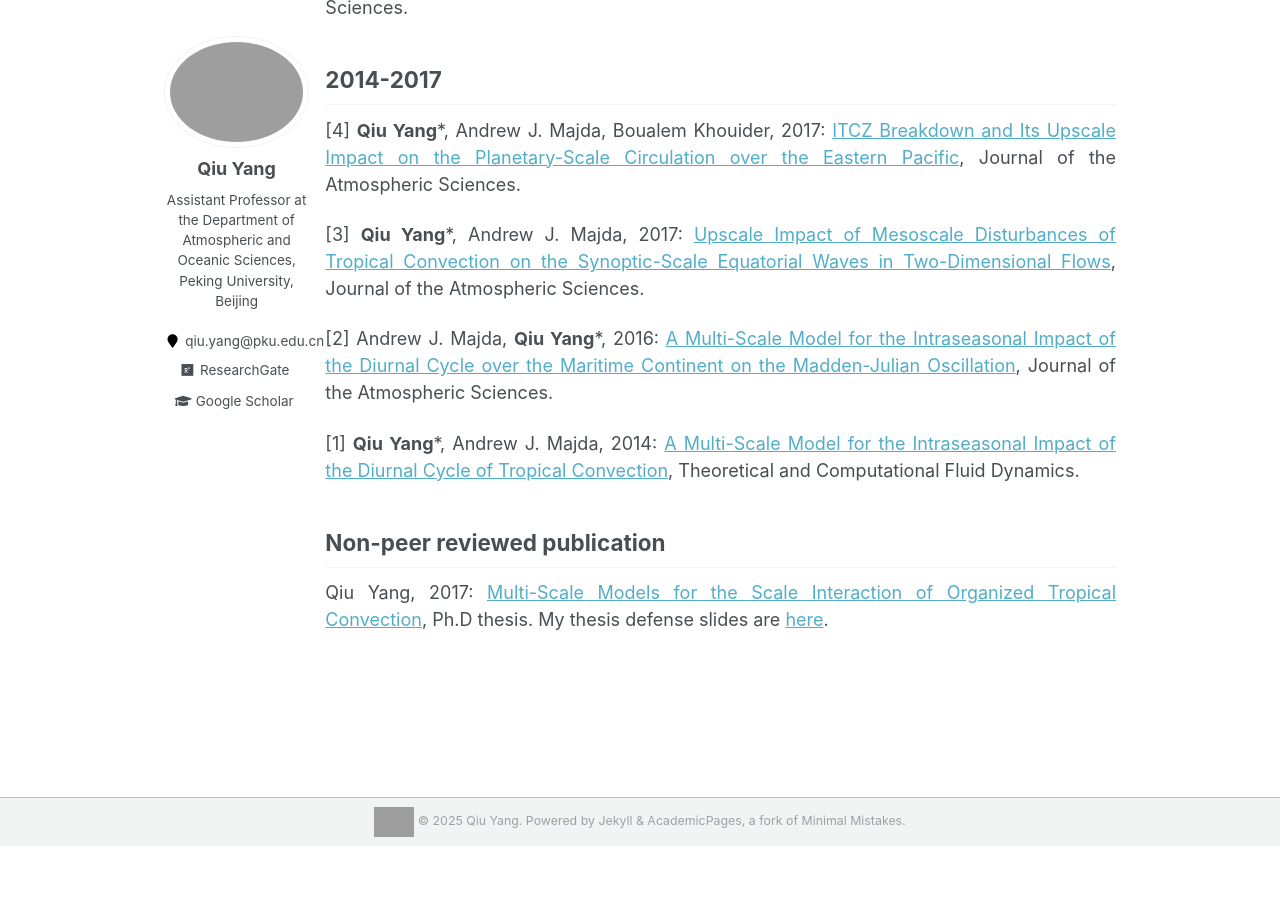
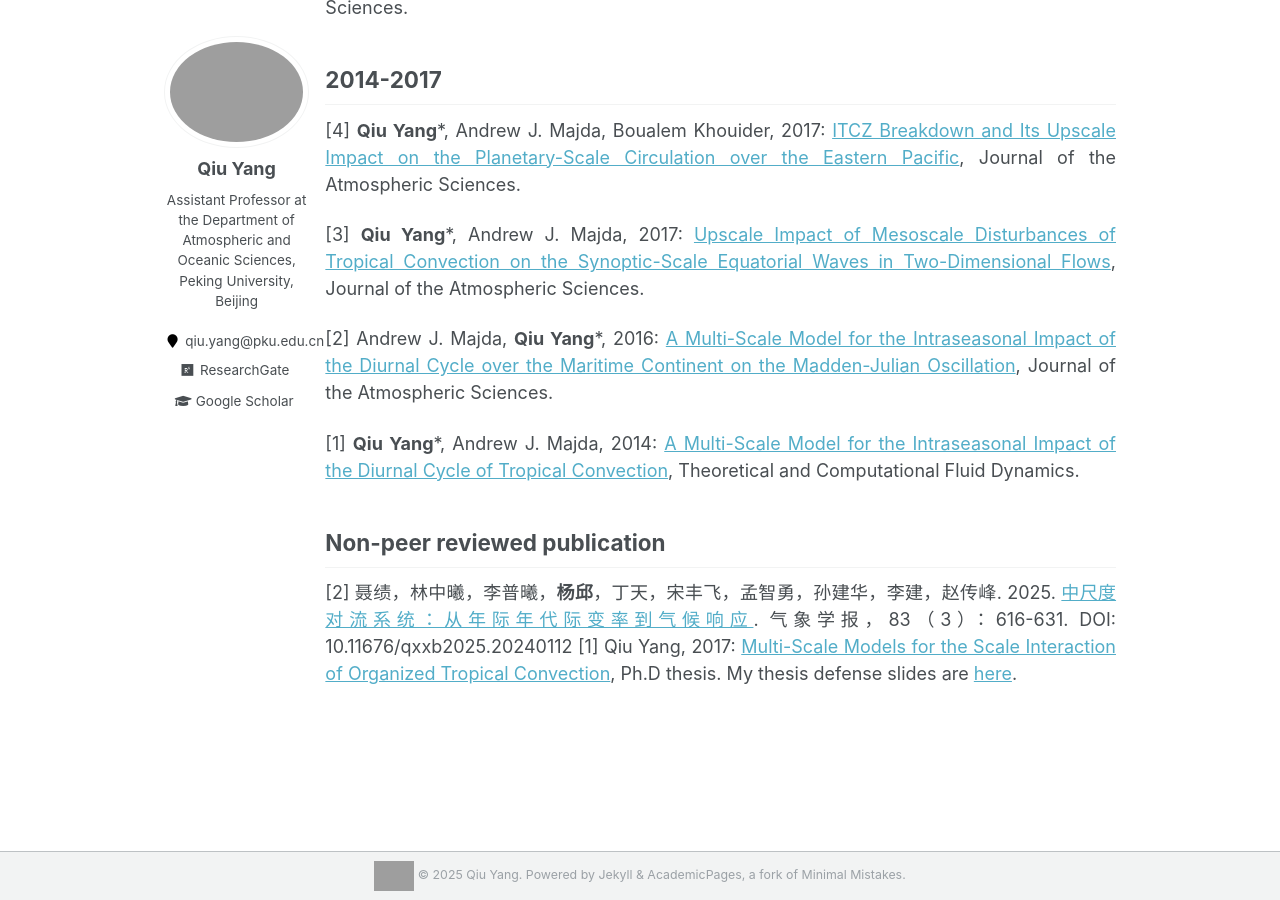
Before and after one commit to qiuyang50/qiuyang50.github.io, a Jekyll site: the page built from _pages/publication.md, in a window 1280 px wide and 900 px high, scrolled down 2525 px. Built offline with Jekyll 4.4.1, drawn with Linux system fonts in a browser that asks for light colours; before the commit the page ends 3371 px from its top, so only the background shows below that; grey boxes are pictures that could not be loaded.

Commit message:
Update publication.md

```diff
--- a/_pages/publication.md
+++ b/_pages/publication.md
@@ -72,7 +72,8 @@ My tenure track starts from the Year 2024.
 
 Non-peer reviewed publication
 -
-Qiu Yang, 2017: [Multi-Scale Models for the Scale Interaction of Organized Tropical Convection](https://qiuyang50.github.io/files/thesis.pdf), Ph.D thesis. My thesis defense slides are [here](https://qiuyang50.github.io/files/QiuYang_Thesis.pdf).
+[2] 聂绩，林中曦，李普曦，**杨邱**，丁天，宋丰飞，孟智勇，孙建华，李建，赵传峰. 2025. [中尺度对流系统：从年际年代际变率到气候响应](http://qxxb.cmsjournal.net/article/doi/10.11676/qxxb2025.20240112). 气象学报，83（3）：616-631. DOI:  10.11676/qxxb2025.20240112
+[1] Qiu Yang, 2017: [Multi-Scale Models for the Scale Interaction of Organized Tropical Convection](https://qiuyang50.github.io/files/thesis.pdf), Ph.D thesis. My thesis defense slides are [here](https://qiuyang50.github.io/files/QiuYang_Thesis.pdf).
 
 <!--
 {% if author.googlescholar %}
```
